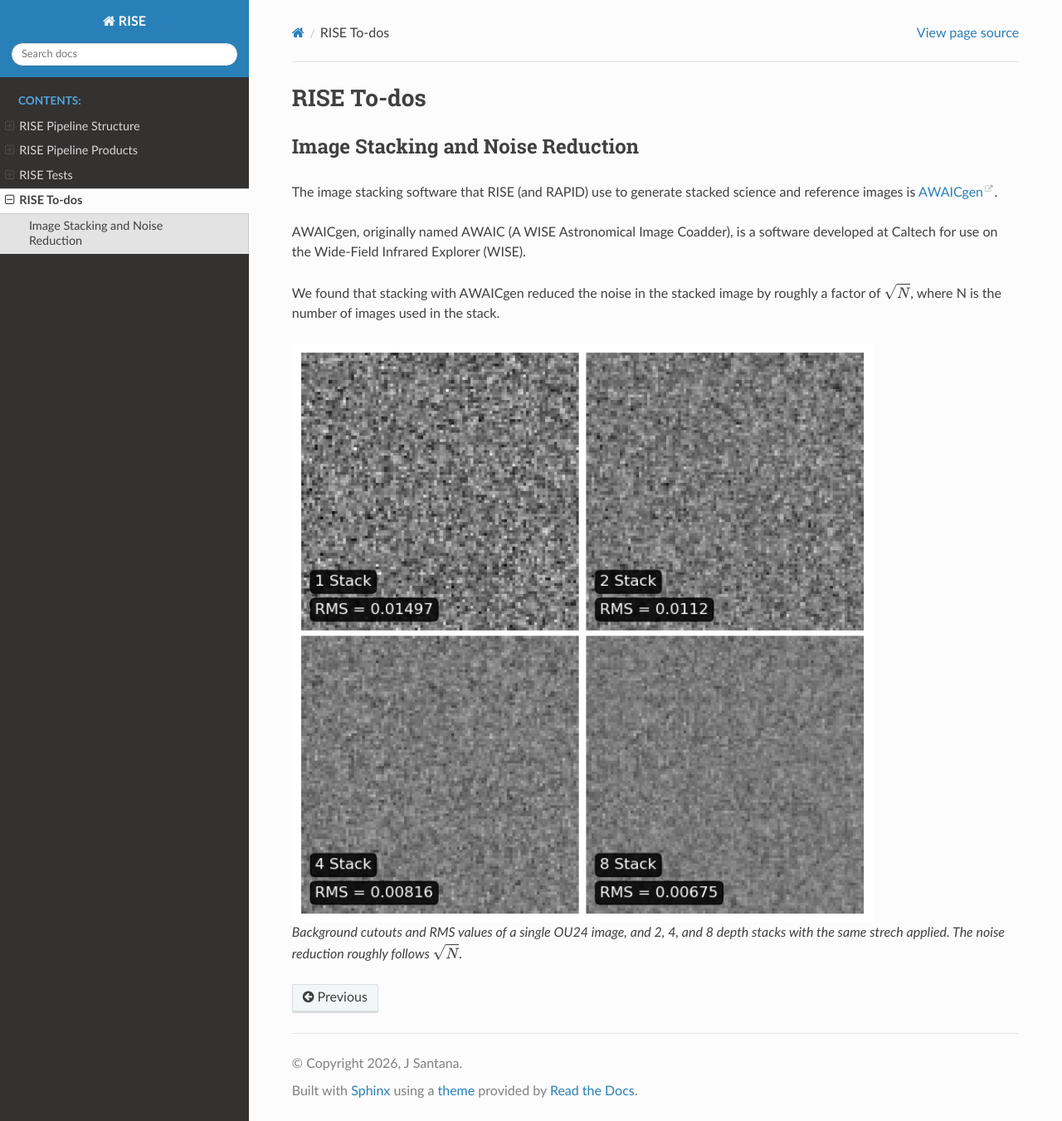
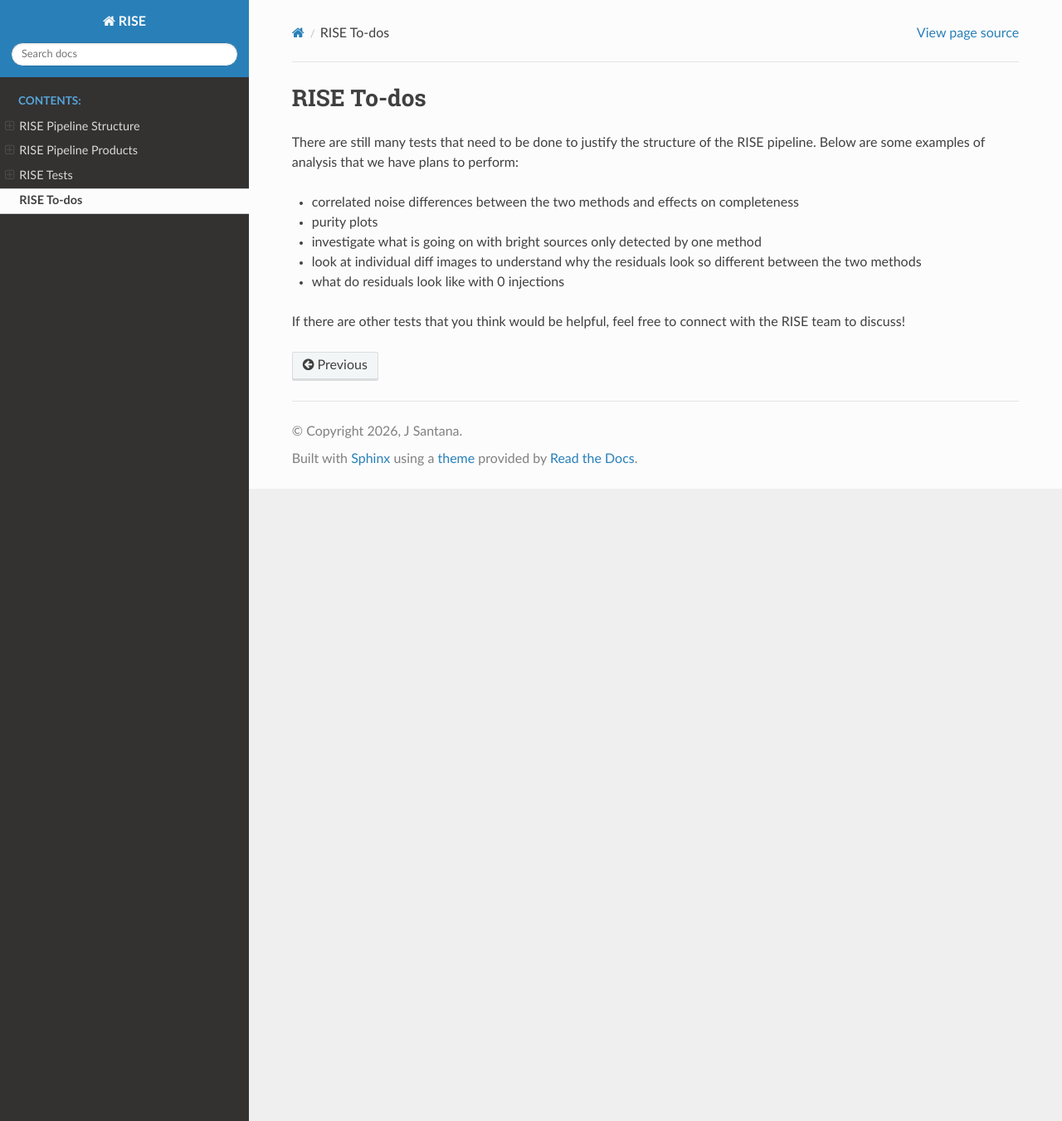
Before and after one commit to joseph-santana/RISE-docs, a Sphinx documentation site: the page built from source/todo.rst, in a window 1280 px wide and 1351 px high. Shown: the whole window at 83% size. Built offline with Sphinx 7.4.7 and the Read the Docs theme 3.1.0, drawn with Linux system fonts in a browser that asks for light colours.

Commit message:
Update the to do page

```diff
--- a/source/todo.rst
+++ b/source/todo.rst
@@ -2,20 +2,12 @@
 RISE To-dos
 ===========
 
-Image Stacking and Noise Reduction
-==================================
+There are still many tests that need to be done to justify the structure of the RISE pipeline. Below are some examples of analysis that we have plans to perform:
 
-The image stacking software that RISE (and RAPID) use to generate stacked science and reference images is `AWAICgen`_.
+- correlated noise differences between the two methods and effects on completeness
+- purity plots
+- investigate what is going on with bright sources only detected by one method
+- look at individual diff images to understand why the residuals look so different between the two methods
+- what do residuals look like with 0 injections
 
-AWAICgen, originally named AWAIC (A WISE Astronomical Image Coadder), is a software developed at Caltech for use on the Wide-Field Infrared Explorer (WISE).
-
-We found that stacking with AWAICgen reduced the noise in the stacked image by roughly a factor of :math:`\sqrt{N}`, where N is the number of images used in the stack.
-
-.. figure:: /images/stack_noise.png
-   :width: 700px
-
-   Background cutouts and RMS values of a single OU24 image,
-   and 2, 4, and 8 depth stacks with the same strech applied.
-   The noise reduction roughly follows :math:`\sqrt{N}`.
-
-.. _AWAICgen: https://arxiv.org/abs/0812.4310
+If there are other tests that you think would be helpful, feel free to connect with the RISE team to discuss!
```
